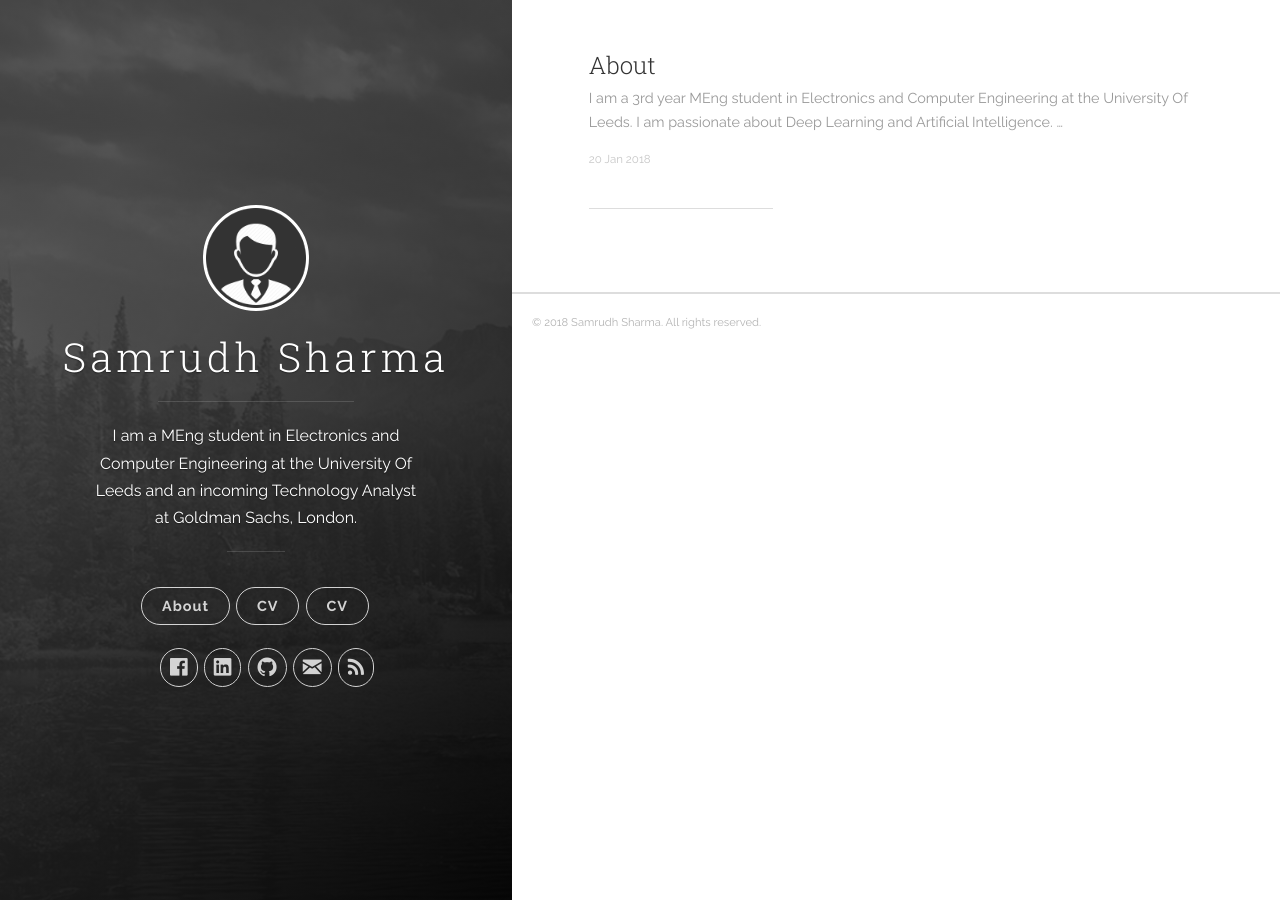
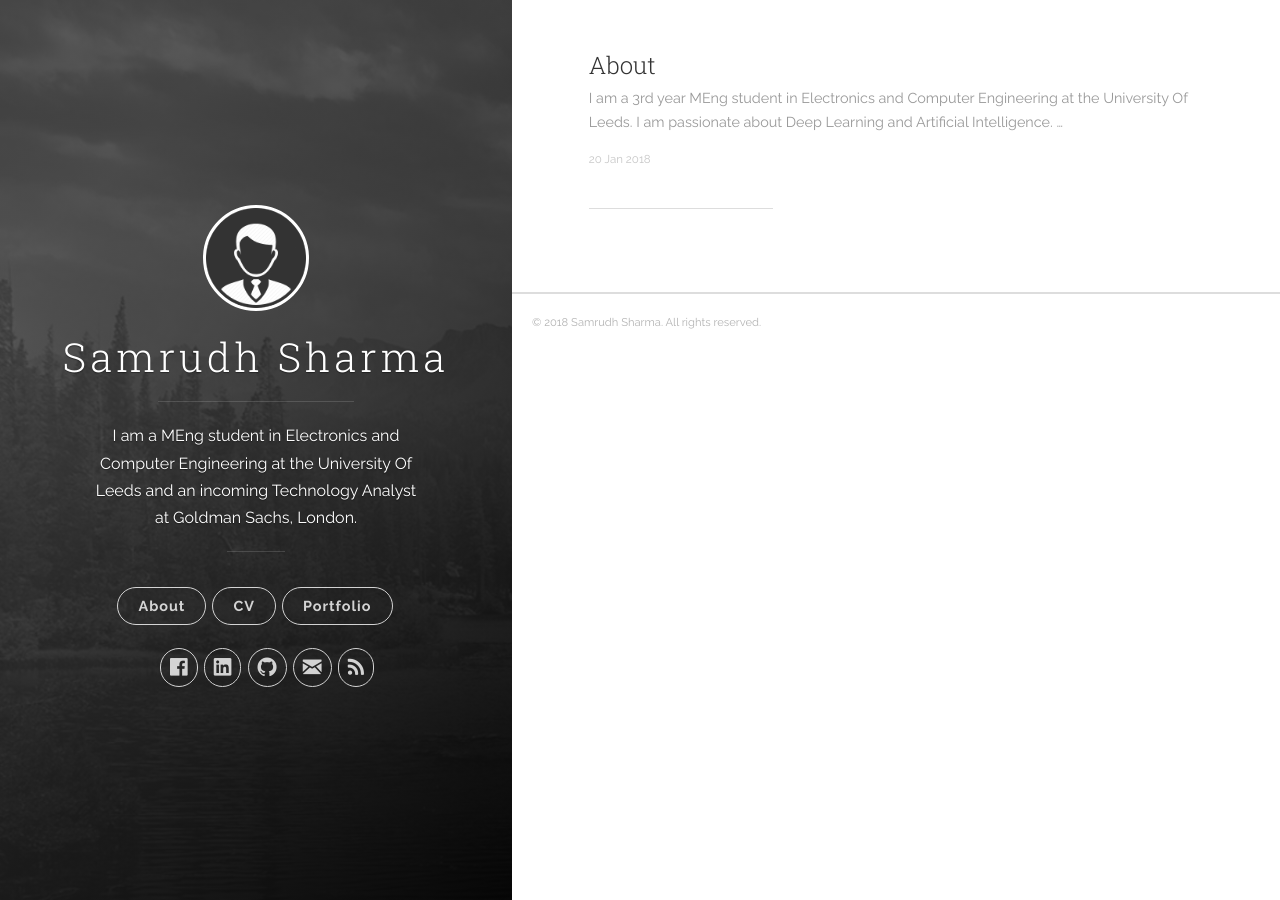
Before and after one commit to sampress/sampress.github.io, a Jekyll site: the page built from index.html, in a window 1280 px wide. Built offline with Jekyll 4.4.1, drawn with Linux system fonts in a browser that asks for light colours; nearby versions of some CDN libraries; the list of posts is cut into pages by our own code.

Commit message:
Initial commit

```diff
--- a/_includes/header.html
+++ b/_includes/header.html
@@ -30,7 +30,7 @@
           </nav>
           <nav class="cover-navigation cover-navigation--primary">
             <ul class="navigation">
-              <li class="navigation__item"><a href="{{ site.baseurl }}/assets/SamrudhSharma_CV.pdf" title="link to {{ site.title }} blog" class="blog-button">CV</a></li>
+              <li class="navigation__item"><a href="{{ site.baseurl }}" title="link to {{ site.title }} blog" class="blog-button">Portfolio</a></li>
             </ul>
           </nav>
 
```
